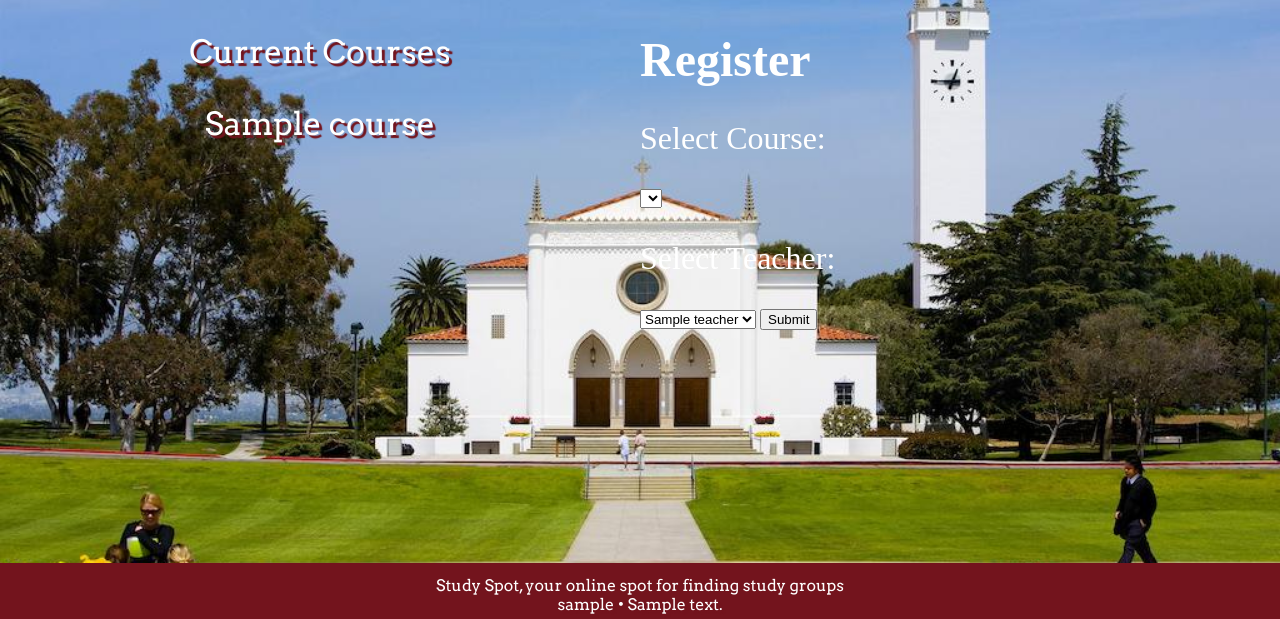
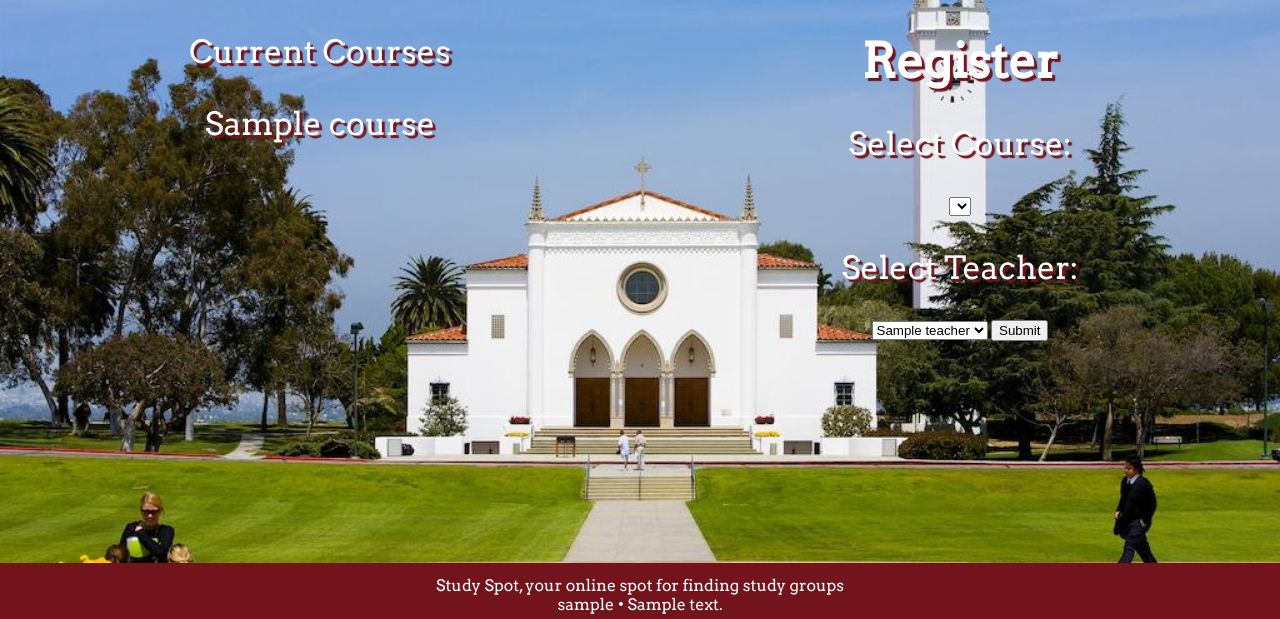
Before and after one commit to talbertmegan/studyspot, a Python web app: template templates/addcourses.html in a window 1280 px wide. Shown: the part 181-800 px from the top of the page. Run offline with Jinja, Linux system fonts and the light colour scheme; the template is opened without the code that fills it: most values are stand-ins (such as "Sample title", 1, 10 or a date in 2020); lists and menus that the app fills with data are empty; some web fonts are replaced.

Commit message:
fixed css on the new courses page

```diff
--- a/styles/addcourses.css
+++ b/styles/addcourses.css
@@ -25,7 +25,12 @@ body, nav{
   background-attachment: fixed;
   overflow: scroll;
 }
- div{
+ div#current_courses{
+  text-align: center;
+  font-family: 'Arvo', serif;
+  text-shadow: 3px 3px 1px rgb(115,20,29);
+}
+div#register{
   text-align: center;
   font-family: 'Arvo', serif;
   text-shadow: 3px 3px 1px rgb(115,20,29);
--- a/styles/chat.css
+++ b/styles/chat.css
@@ -4,6 +4,7 @@ body {
   height: 100vh;
   grid-template-rows: 170px auto 170px 70px;
   grid-template-columns: 300px auto 400px;
+  font-family: 'Arvo', serif;
 }
 header{
   padding: 2%;
--- a/templates/addcourses.html
+++ b/templates/addcourses.html
@@ -1,12 +1,13 @@
 {% extends "templates/layout.html" %}
 {% block body %}
-  <div>
+  <div id="current_courses">
     <p >Current Courses</p>
     {% for course in courses %}
       <p>{{ course }}</p>
     {% endfor %}
   </div>
     <!--FORM -->
+  <div id="register">
     <form method="post" action="/user-course">
       <h1>Register</h1>
       <p>Select Course:</p>
@@ -19,7 +20,7 @@
       </select>
       <input type="submit">
     </form>
-
+  </div>
 
     <script src="scripts/course.js"></script>
 {% endblock %}
```
